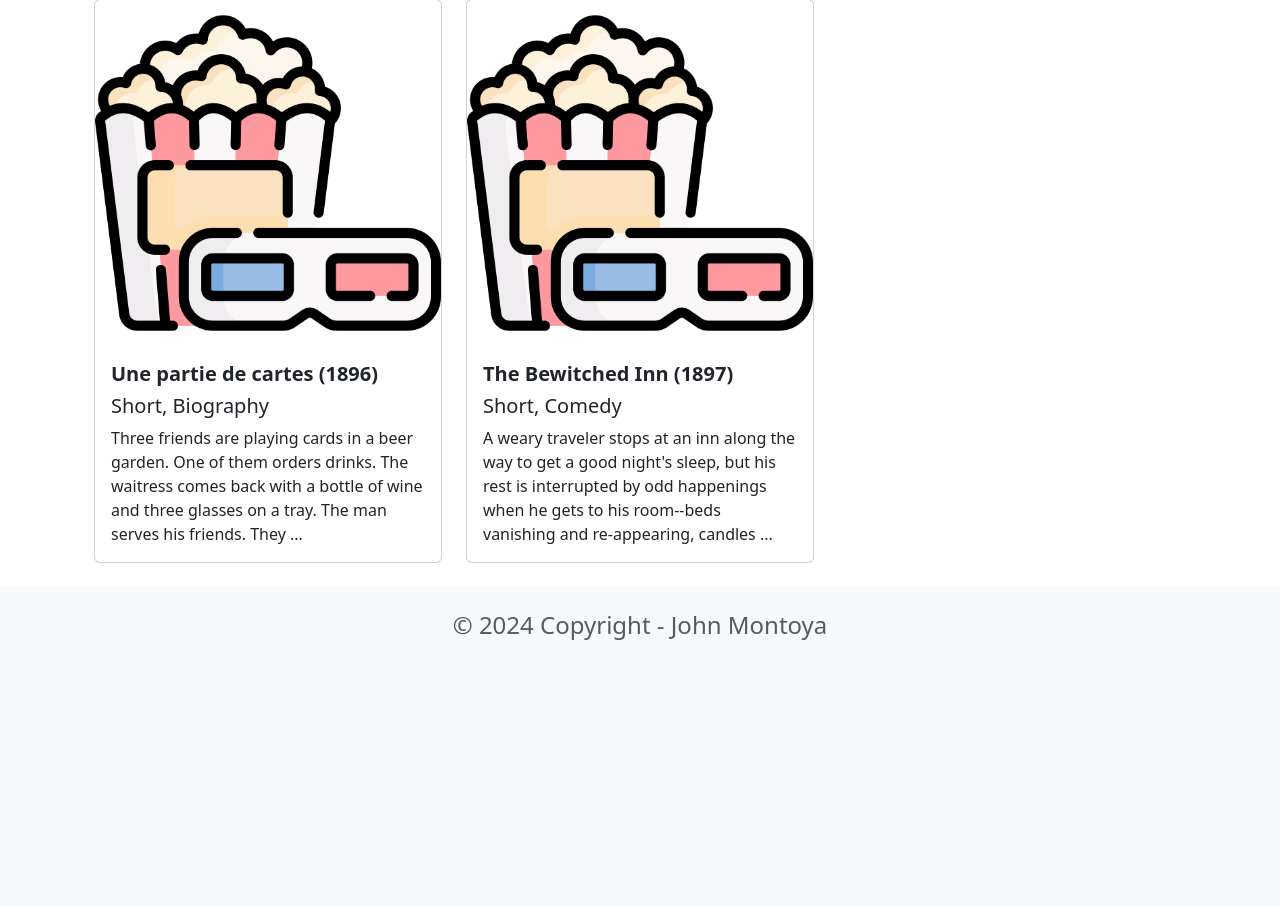
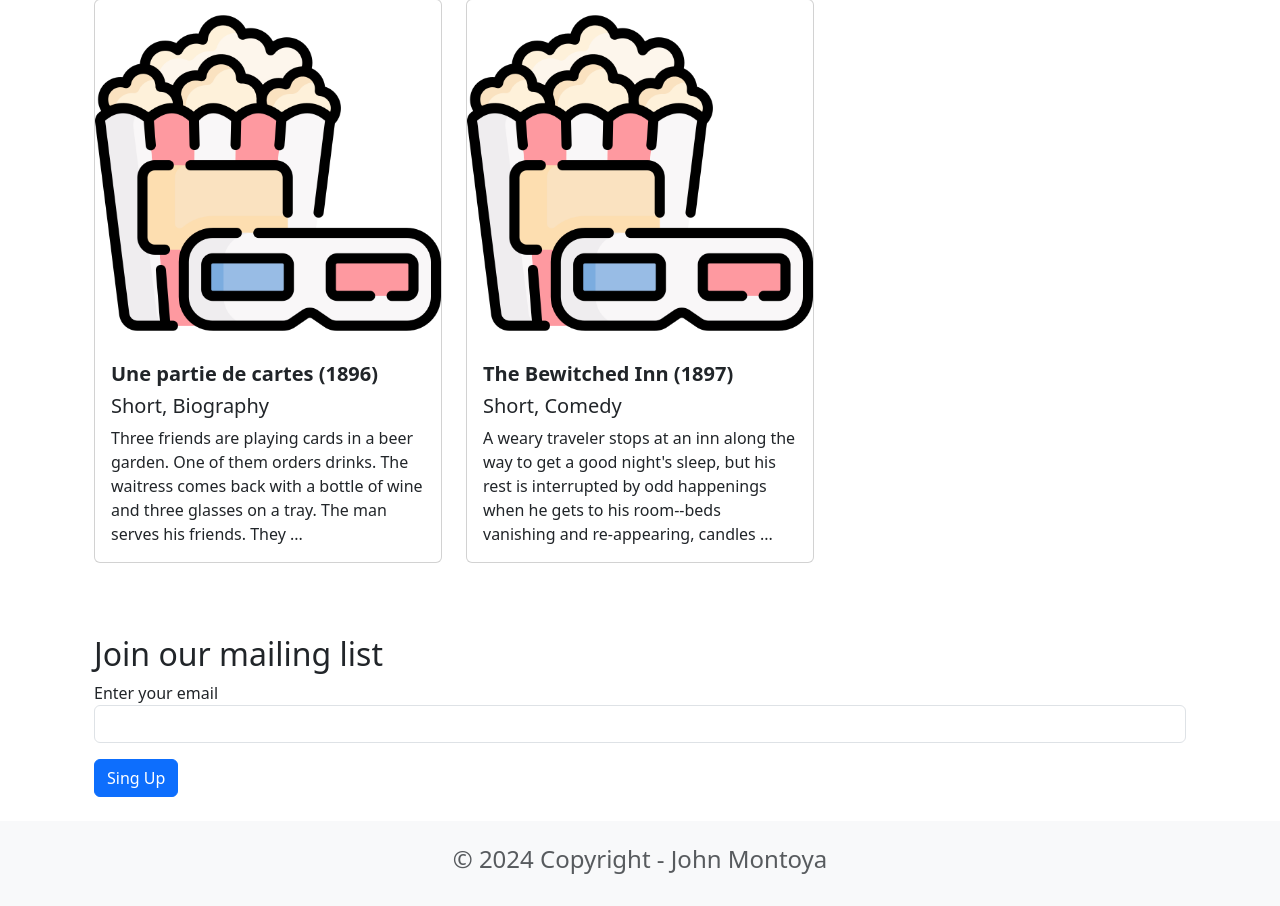
Before and after one commit to jmonto98/proyecto_integrador, a Django app: template movie/templates/home.html in a window 1280 px wide. Shown: the part 4349-5255 px from the top of the page. Before the commit the page ends 4989 px from the top, so only its background shows below. Run offline with Django 5.2, Linux system fonts and the light colour scheme; the template is opened without the code that fills it: values that come from a table or form of the project are taken from there, others are empty; data comes from the database, SQL or seed files in the repository.

Commit message:
Navegación entre páginas

```diff
--- a/movie/templates/home.html
+++ b/movie/templates/home.html
@@ -38,5 +38,16 @@
         </div>
         {% endfor %}
     </div>
+    <br/>
+    <br/>
+    <br/>
+    <h2>Join our mailing list</h2>
+    <form action="{% url  'singup' %}">
+        <div class="mb-3">
+            <label for="email" class="form label"> Enter your email</label>
+            <input type="email" class="form-control" name="email">
+        </div>
+        <button type="submit" class="btn btn-primary">Sing Up</button>
+    </form>
 </div>
 {% endblock content %}
--- /dev/null
+++ b/movie/templates/singup.html
@@ -0,0 +1,2 @@
+<h2>Added {{ email }} to mailing list</h2>
+<a href="{% url 'home' %}">Home</a>
--- a/movie/views.py
+++ b/movie/views.py
@@ -22,6 +22,10 @@ def home (request):
 def about(request):
     #return HttpResponse('<h1>Welcome to About Page</h1>')
     return render(request, 'about.html')
+
+def singup(request):
+    email = request.GET.get('email')
+    return render(request, 'singup.html', {'email':email})
 
 
 def statistics_view(request):
--- a/moviereviews/urls.py
+++ b/moviereviews/urls.py
@@ -23,10 +23,11 @@ from django.conf import settings
 
 urlpatterns = [
     path('admin/', admin.site.urls),
-    path('', moviereviews.home),
+    path('', moviereviews.home, name="home"),
     path('about/', moviereviews.about),
     path('news/', include('news.urls')),
     path('statistics/', moviereviews.statistics_view, name="statistics"),
+    path('singup/', moviereviews.singup, name="singup"),
 ]
 
 urlpatterns += static(settings.MEDIA_URL, document_root = settings.MEDIA_ROOT)
```
